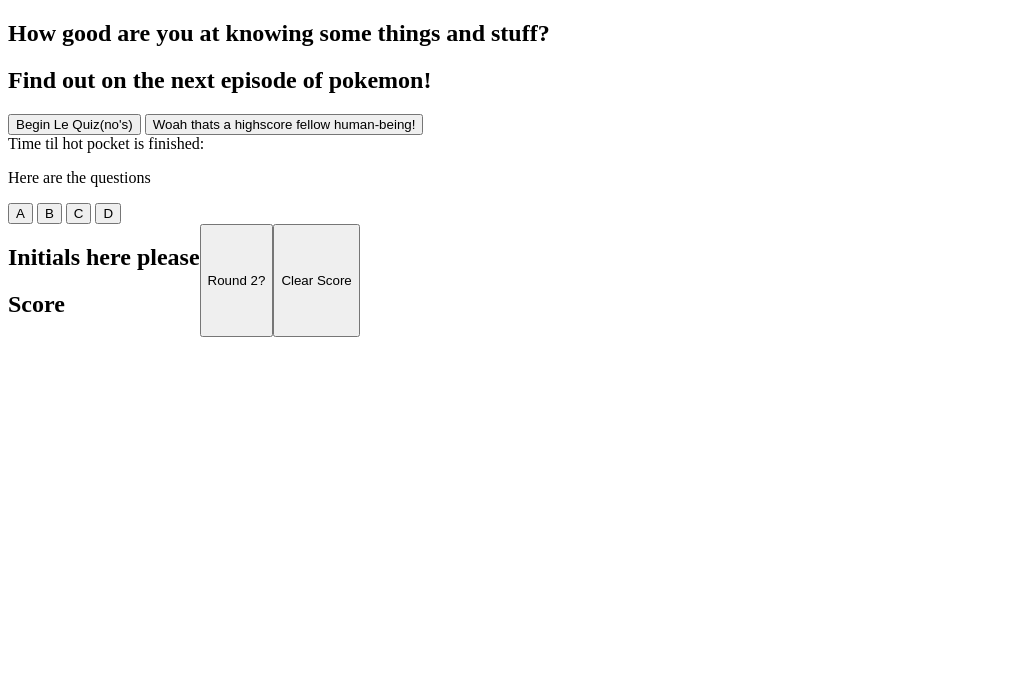
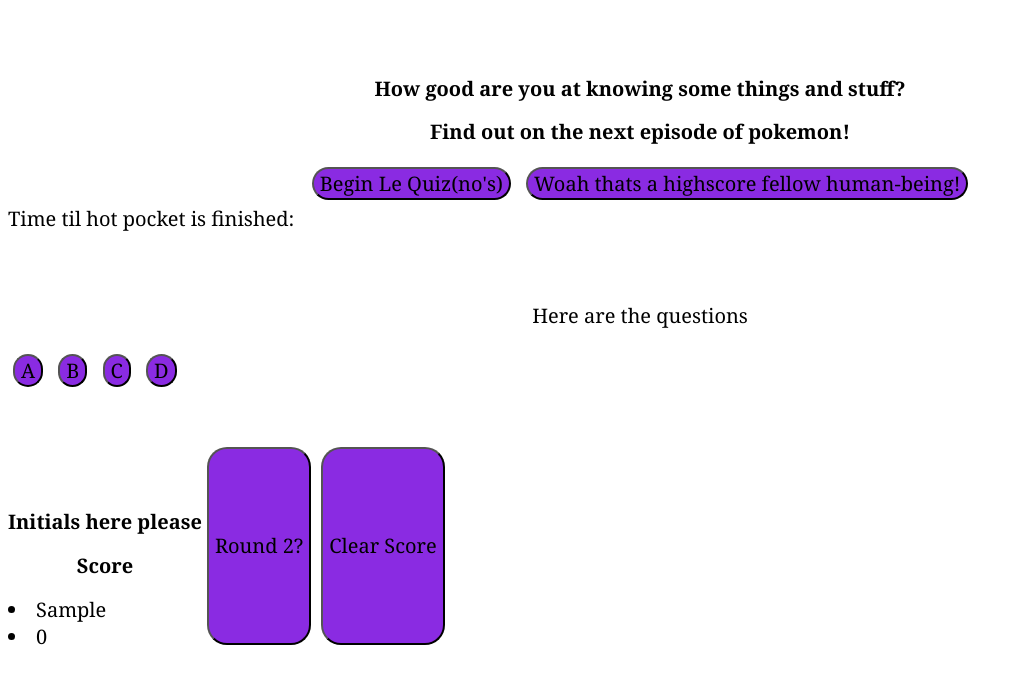
Before and after one commit to ZackDavis97/ZDonlineQuiz, a plain HTML site: page index.html in a window 1280 px wide. Both pictures are taken after typing "Sample" into the empty fields and a click on the button "Submit Score". Shown: the whole page, without its empty margins (0-1023 px from the left). Drawn offline with Linux system fonts and the light colour scheme.

Commit message:
third commit

```diff
--- a/index.html
+++ b/index.html
@@ -9,7 +9,7 @@
 </head>
 <body>
     <div class="container">
-        <section id="startPage">
+        <section id="#startPage">
             <h1>How good are you at knowing some things and stuff?</h1>
             <h1>Find out on the next episode of pokemon!</h1>
         <button id="startBtn">Begin Le Quiz(no's)</button>
--- a/script.js
+++ b/script.js
@@ -43,26 +43,26 @@
 
 ];
 
-var quiz = document.getElementById("quiz");
-var buttonA = document.getElementById("A");
-var buttonB = document.getElementById("B");
-var buttonC = document.getElementById("C");
-var buttonD = document.getElementById("D");
-var questions = document.getElementById("questions");
-var timer = document.getElementById("timer");
-var results = document.getElementById("result");
-var startPage = document.getElementById("startPage");
-var startBtn = document.getElementById("startBtn");
-var startHighscore = document.getElementById("startHighscore");
-var Gameover = document.getElementById("Gameover");
-var finalScore = document.getElementById("finalScore");
-var initials = document.getElementById("initials");
-var submitScore = document.getElementById("submitScore");
-var highContainer = document.getElementById("highContainer");
-var highPage = document.getElementById("highPage");
-var highscore = document.getElementById("highscore-score");
-var highscoreInitials = document.getElementById("highscore-initials");
-var endgameBtn = document.getElementById("endgameBtn");
+var quiz = document.querySelector("#quiz");
+var buttonA = document.querySelector("#A");
+var buttonB = document.querySelector("#B");
+var buttonC = document.querySelector("#C");
+var buttonD = document.querySelector("#D");
+var questions = document.querySelector("#questions");
+var timer = document.querySelector("#timer");
+var results = document.querySelector("#result");
+var startPage = document.querySelector("#startPage");
+var startBtn = document.querySelector("#startBtn");
+var startHighscore = document.querySelector("#startHighscore");
+var Gameover = document.querySelector("#Gameover");
+var finalScore = document.querySelector("#finalScore");
+var initials = document.querySelector("#initials");
+var submitScore = document.querySelector("#submitScore");
+var highContainer = document.querySelector("#highContainer");
+var highPage = document.querySelector("#highPage");
+var highscore = document.querySelector("#highscore-score");
+var highscoreInitials = document.querySelector("#highscore-initials");
+var endgameBtn = document.querySelector("#endgameBtn");
 var currentQuestion = 0;
 var finalQuestion = quizQuestions.length;
 var timeLeft = 60;
@@ -155,4 +155,35 @@
     timeLeft = 60;
 }
 
+function generateHighscores() {
+    highscoreInitials.innerHTML = "";
+    highscore.innerHTML = "";
+    var highscores = JSON.parse(localStorage.getItem("savedHighscores")) || [];
+    for (i=0; i<highscores.length; i++){
+        var newNameSpan = document.createElement("li");
+        var newScoreSpan = document.createElement("li");
+        newNameSpan.textContent = highscores[i].name;
+        newScoreSpan.textContent = highscores[i].score;
+        highscoreInitials.appendChild(newNameSpan);
+        highscore.appendChild(newScoreSpan);
+    }
+}
+
+function checkAnswer(answer){
+    correct = quizQuestions[currentQuestion].correctAnswer;
+    if (answer === correct && currentQuestion !== finalScore) {
+        score++;
+        alert("You got it right fellow human!");
+        currentQuestion++;
+        generateQuizQuestion();
+    } else if (answer !== correct && currentQuestion !== finalQuestion) {
+        alert("That is wrong :(");
+        currentQuestion++;
+        generateQuizQuestion();
+    } else {
+        showScore();
+    }
+
+}
+
 startBtn.addEventListener("click", startBtn);
--- a/style.css
+++ b/style.css
@@ -0,0 +1,15 @@
+* {
+    font-family: Georgia, 'Times New Roman', Times, serif;
+    font-size: 20px;
+}
+
+button {
+    background-color: blueviolet;
+    border-radius: 20px;
+    margin: 5px;
+}
+
+section {
+    text-align: center;
+    padding-top: 50px;
+}
```
